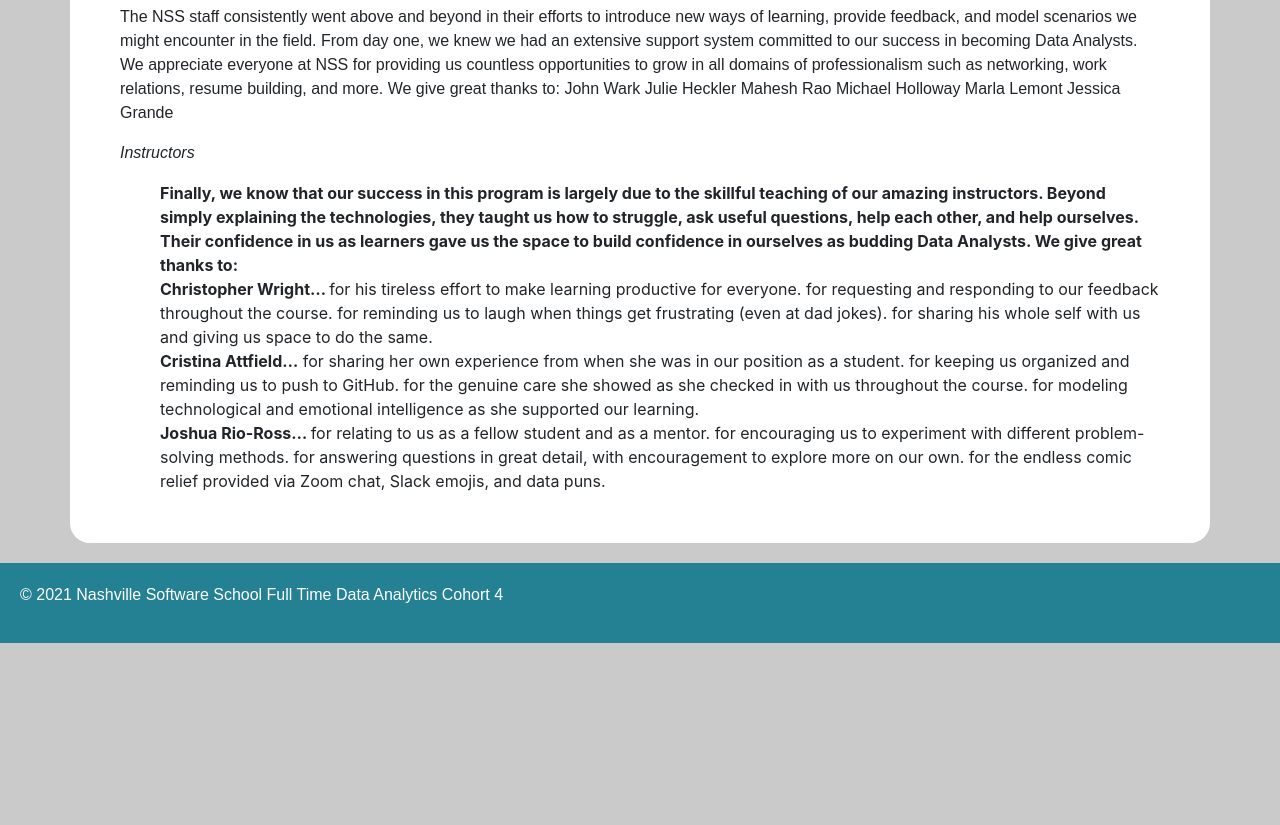
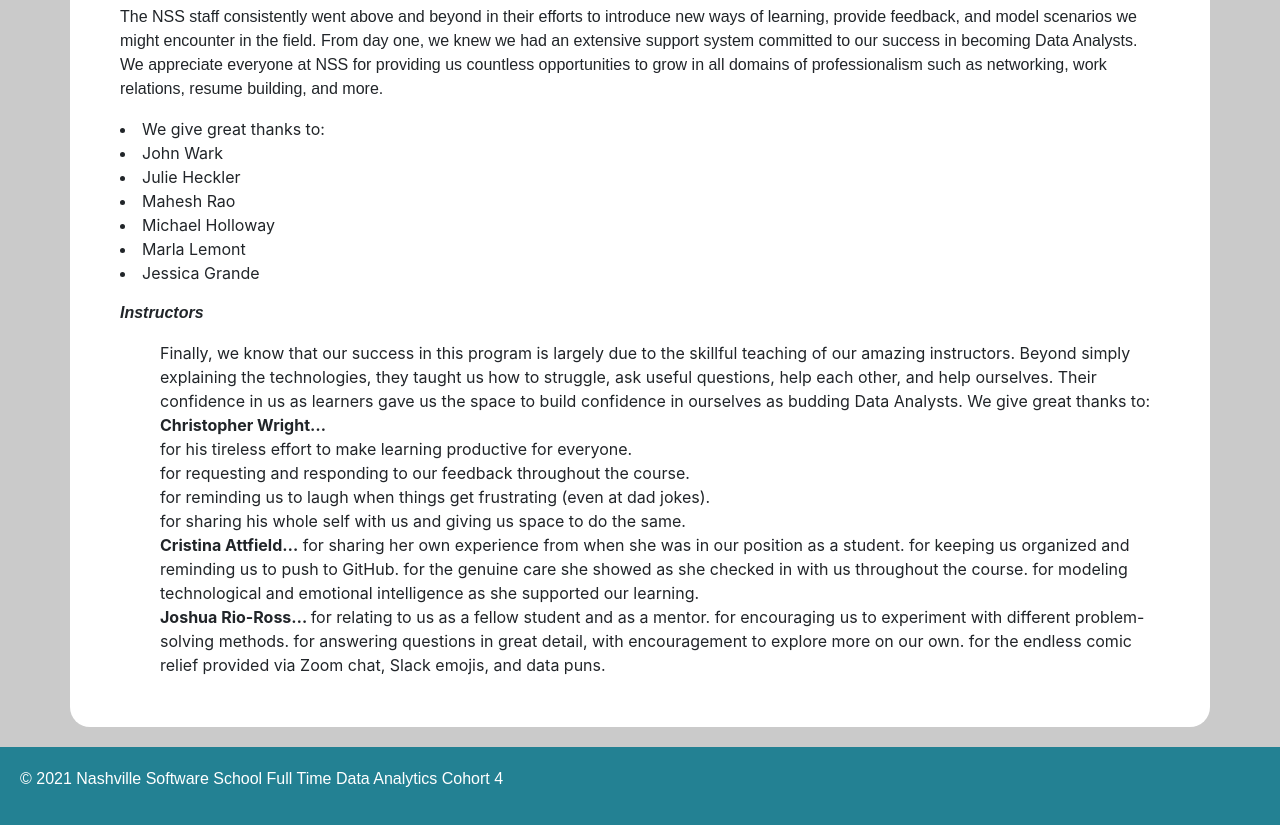
Before and after one commit to NSS-Full-Time-Data-Analytics-4/NSS-Full-Time-Data-Analytics-4.github.io, a plain HTML site: page index.html in a window 1280 px wide. Shown: the part 7620-8445 px from the top of the page. Before the commit the page ends 8263 px from the top, so only its background shows below. Drawn offline with nearby package versions, Linux system fonts and the light colour scheme.

Commit message:
html changes:

```diff
--- a/index.html
+++ b/index.html
@@ -208,29 +208,30 @@
                    Analysts. We appreciate everyone at NSS for providing us countless opportunities to grow in
                    all domains of professionalism such as networking, work relations, resume building, and more.
 
-                   We give great thanks to:
-                   John Wark
-                   Julie Heckler
-                   Mahesh Rao
-                   Michael Holloway
-                   Marla Lemont
-                   Jessica Grande
+                   <li>We give great thanks to:</li>
+                   <li>John Wark</li>
+                   <li>Julie Heckler</li>
+                   <li>Mahesh Rao</li>
+                   <li>Michael Holloway</li>
+                   <li>Marla Lemont</li>
+                   <li>Jessica Grande</li>
                 </p>
 
-                <p><em>Instructors</em></p>
+                <p><em><b>Instructors</b></em></p>
                 <ul class="thank-you-list">
-                    <li><b>Finally, we know that our success in this program is largely due to the skillful teaching of our
+                    <li>Finally, we know that our success in this program is largely due to the skillful teaching of our
                       amazing instructors. Beyond simply explaining the technologies, they taught us how to struggle, ask useful
                       questions, help each other, and help ourselves. Their confidence in us as learners gave us the space to
                       build confidence in ourselves as budding Data Analysts.
 
-                      We give great thanks to:</b>
+                      We give great thanks to:
                     </li>
+
                     <li><b>Christopher Wright…  </b>
-                      for his tireless effort to make learning productive for everyone.
-                      for requesting and responding to our feedback throughout the course.
-                      for reminding us to laugh when things get frustrating (even at dad jokes).
-                      for sharing his whole self with us and giving us space to do the same.
+                      <li>for his tireless effort to make learning productive for everyone.</li>
+                      <li>for requesting and responding to our feedback throughout the course.</li>
+                      <li>for reminding us to laugh when things get frustrating (even at dad jokes).</li>
+                      <li>for sharing his whole self with us and giving us space to do the same.</li>
                     </li>
                     <li><b>Cristina Attfield…</b>
                       for sharing her own experience from when she was in our position as a student.
```
